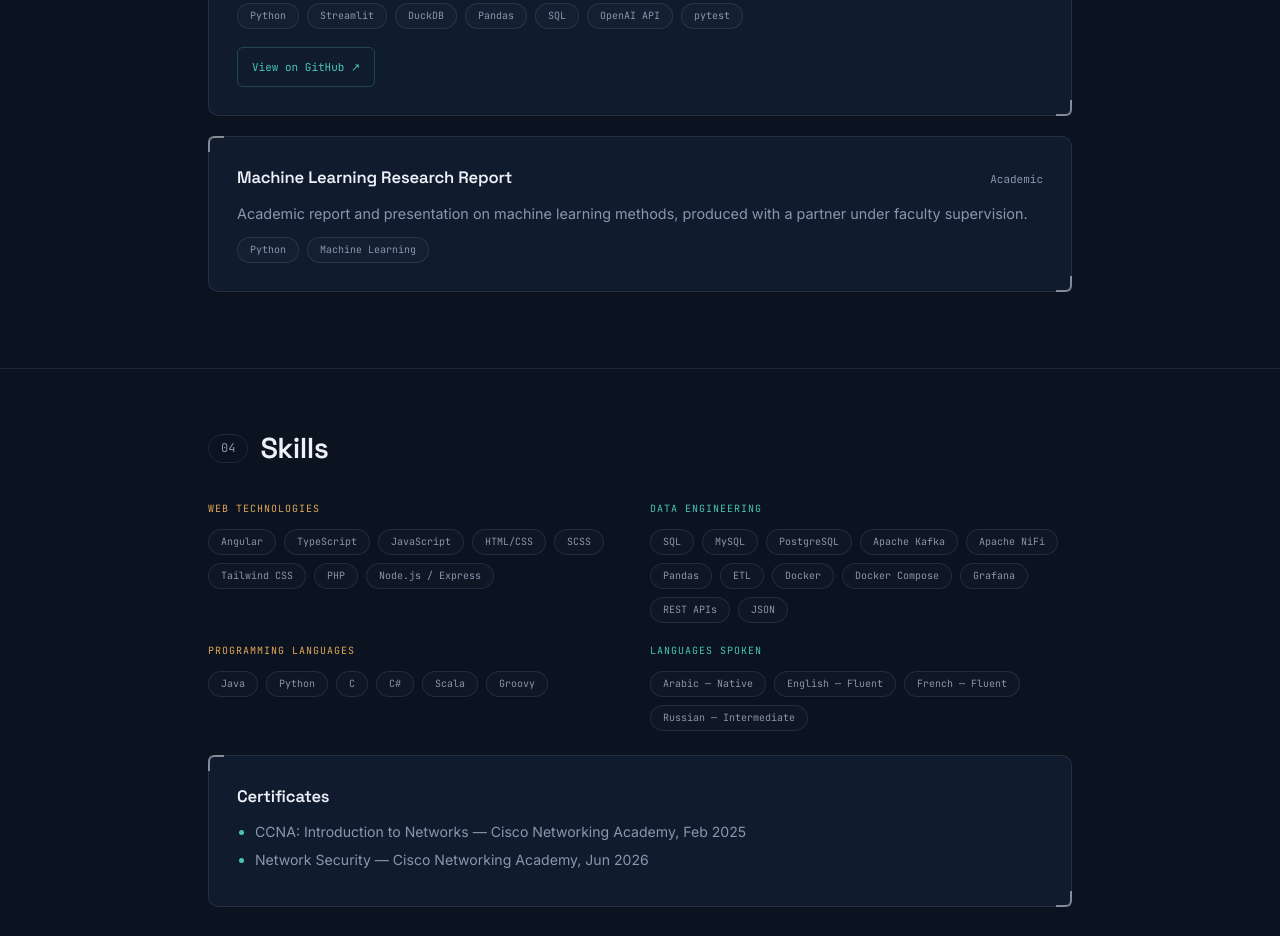
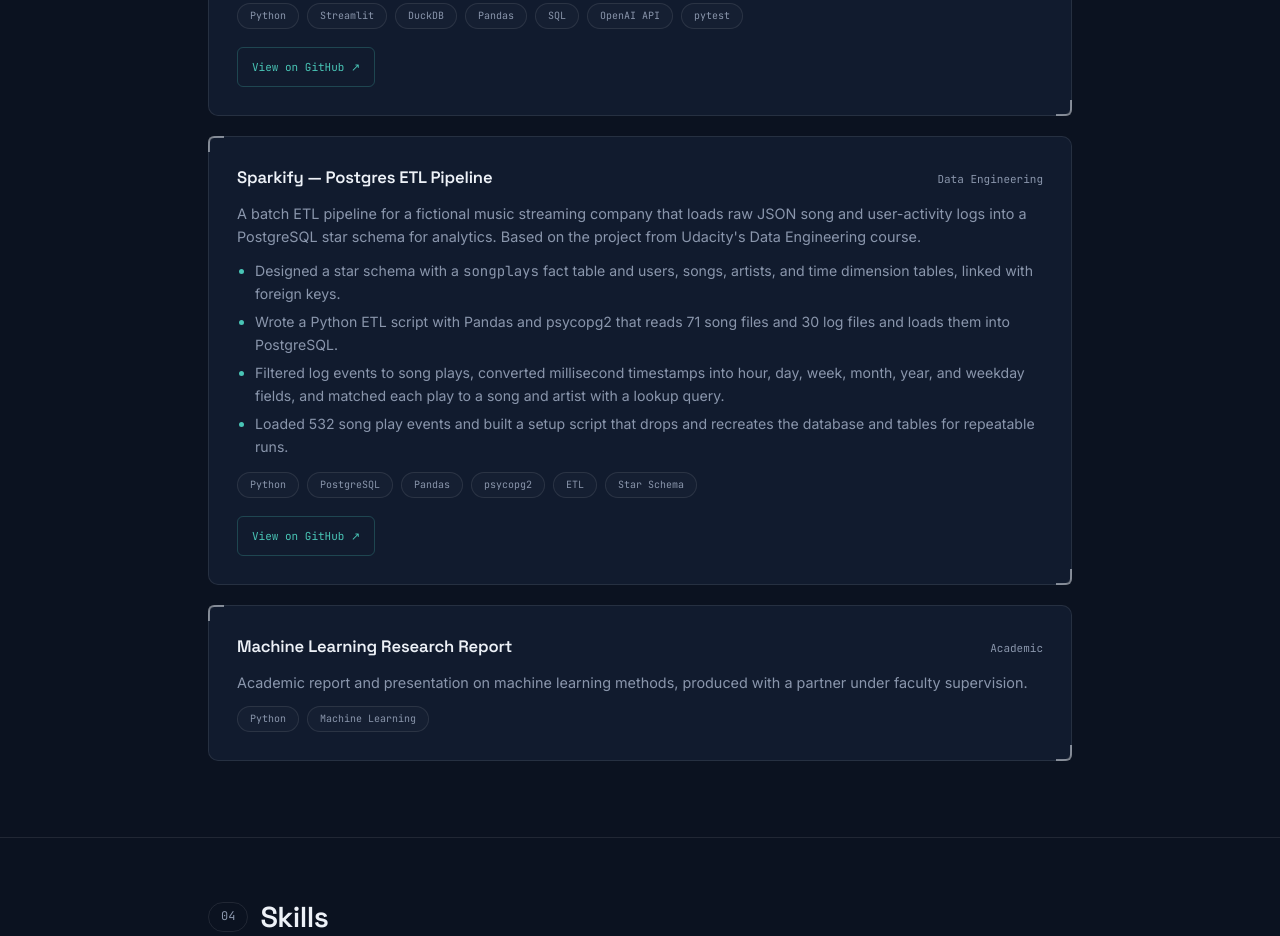
Before and after one commit to 3asseff/Portfolio, a plain HTML site: page index.html in a window 1280 px wide. Shown: the part 3697-4633 px from the top of the page. Drawn offline with Linux system fonts and the light colour scheme.

Commit message:
Update index.html

```diff
--- a/index.html
+++ b/index.html
@@ -12,7 +12,6 @@
     />
 
     <style>
-
       :root {
         --bg: #0b1220;
         --panel: #111b2e;
@@ -27,7 +26,6 @@
         --transition: 0.3s cubic-bezier(0.4, 0, 0.2, 1);
       }
 
-
       * {
         box-sizing: border-box;
         margin: 0;
@@ -65,7 +63,6 @@
         color: inherit;
         text-decoration: none;
       }
-
 
       body::before {
         content: "";
@@ -90,13 +87,11 @@
         pointer-events: none;
       }
 
-
       .wrap {
         max-width: 920px;
         margin: 0 auto;
         padding: 0 28px;
       }
-
 
       nav {
         position: sticky;
@@ -170,7 +165,6 @@
         width: 100%;
       }
 
-
       .hamburger {
         display: none;
         flex-direction: column;
@@ -210,7 +204,6 @@
       .hamburger.active span:nth-child(3) {
         transform: translateY(-7px) rotate(-45deg);
       }
-
 
       @media (max-width: 720px) {
         .hamburger {
@@ -253,8 +246,6 @@
         .nav-links a::after {
           bottom: 0;
         }
-
-
       }
 
       .hero {
@@ -292,7 +283,6 @@
         max-width: 560px;
         margin-bottom: 32px;
       }
-
 
       .pipeline {
         display: flex;
@@ -383,7 +373,6 @@
           transform: none;
         }
       }
-
 
       .cta-row {
         display: flex;
@@ -449,7 +438,6 @@
         }
       }
 
-
       section {
         padding: 56px 0;
         position: relative;
@@ -592,7 +580,6 @@
         border-color: rgba(255, 255, 255, 0.2);
         color: var(--text);
       }
-
 
       .project-actions {
         display: flex;
@@ -650,7 +637,6 @@
         margin-top: 0;
       }
 
-
       .about-text {
         color: var(--muted);
         max-width: 640px;
@@ -661,7 +647,6 @@
         font-size: clamp(0.92rem, 1vw, 1.05rem);
         line-height: 1.7;
       }
-
 
       .contact-panel p {
         margin-bottom: 0;
@@ -700,7 +685,6 @@
         border-color: var(--amber);
       }
 
-
       footer {
         padding: 34px 0 50px;
         text-align: center;
@@ -712,7 +696,6 @@
         color: var(--muted);
         letter-spacing: 0.04em;
       }
-
 
       .fade-up {
         opacity: 0;
@@ -741,7 +724,6 @@
         }
       }
 
-
       @media (max-width: 820px) {
         .wrap {
           padding: 0 24px;
@@ -763,7 +745,6 @@
           grid-template-columns: 1fr 1fr;
         }
       }
-
 
       @media (max-width: 620px) {
         .wrap {
@@ -881,7 +862,6 @@
         }
       }
 
-
       @media (max-width: 400px) {
         .wrap {
           padding: 0 14px;
@@ -962,7 +942,6 @@
           padding: 24px 0;
         }
       }
-
 
       @media print {
         nav {
@@ -1006,7 +985,6 @@
   </head>
 
   <body>
-
     <nav>
       <div class="wrap">
         <a href="#top" class="nav-brand">elias.assaf<span>.dev</span></a>
@@ -1035,7 +1013,6 @@
       </div>
     </nav>
 
-
     <header class="hero" id="top">
       <div class="wrap">
         <span class="eyebrow">Beirut, Lebanon · CS Graduate, LIU</span>
@@ -1082,7 +1059,6 @@
         </div>
       </div>
     </header>
-
 
     <section id="about">
       <div class="wrap fade-up">
@@ -1222,14 +1198,12 @@
       </div>
     </section>
 
-
     <section id="projects">
       <div class="wrap fade-up">
         <div class="stage-label">
           <span class="stage-num">03</span>
           <h2>Projects</h2>
         </div>
-
 
         <div class="panel">
           <div class="panel-head">
@@ -1295,7 +1269,6 @@
           </div>
         </div>
 
-
         <div class="panel">
           <div class="panel-head">
             <h3>SmartStay — Property Rental Platform</h3>
@@ -1328,7 +1301,6 @@
             <span class="tag-chip">JWT</span>
           </div>
         </div>
-
 
         <div class="panel">
           <div class="panel-head">
@@ -1382,7 +1354,56 @@
             </a>
           </div>
         </div>
-
+        <div class="panel">
+          <div class="panel-head">
+            <h3>Sparkify — Postgres ETL Pipeline</h3>
+            <span class="when mono">Data Engineering</span>
+          </div>
+          <p>
+            A batch ETL pipeline for a fictional music streaming company that
+            loads raw JSON song and user-activity logs into a PostgreSQL star
+            schema for analytics. Based on the project from Udacity's Data
+            Engineering course.
+          </p>
+          <ul>
+            <li>
+              Designed a star schema with a
+              <span class="mono">songplays</span> fact table and users, songs,
+              artists, and time dimension tables, linked with foreign keys.
+            </li>
+            <li>
+              Wrote a Python ETL script with Pandas and psycopg2 that reads 71
+              song files and 30 log files and loads them into PostgreSQL.
+            </li>
+            <li>
+              Filtered log events to song plays, converted millisecond
+              timestamps into hour, day, week, month, year, and weekday fields,
+              and matched each play to a song and artist with a lookup query.
+            </li>
+            <li>
+              Loaded 532 song play events and built a setup script that drops
+              and recreates the database and tables for repeatable runs.
+            </li>
+          </ul>
+          <div class="tags">
+            <span class="tag-chip">Python</span>
+            <span class="tag-chip">PostgreSQL</span>
+            <span class="tag-chip">Pandas</span>
+            <span class="tag-chip">psycopg2</span>
+            <span class="tag-chip">ETL</span>
+            <span class="tag-chip">Star Schema</span>
+          </div>
+          <div class="project-actions">
+            <a
+              href="https://github.com/3asseff/sparkify-postgres-etl"
+              target="_blank"
+              rel="noopener"
+              class="project-link"
+            >
+              View on GitHub ↗
+            </a>
+          </div>
+        </div>
 
         <div class="panel">
           <div class="panel-head">
@@ -1400,7 +1421,6 @@
         </div>
       </div>
     </section>
-
 
     <section id="skills">
       <div class="wrap fade-up">
@@ -1479,7 +1499,6 @@
         </div>
       </div>
     </section>
-
 
     <section id="contact">
       <div class="wrap fade-up">
@@ -1531,7 +1550,6 @@
       <p>Built by Elias Assaf · Beirut, Lebanon</p>
     </footer>
 
-
     <script>
       (function () {
         "use strict";
@@ -1554,7 +1572,6 @@
           io.observe(items[j]);
         }
 
-
         var hamburger = document.getElementById("hamburger");
         var navLinks = document.getElementById("navLinks");
         var navAnchors = navLinks.querySelectorAll("a[data-nav]");
@@ -1583,7 +1600,6 @@
               }
             });
           }
-
 
           document.addEventListener("click", function (e) {
             if (navLinks.classList.contains("open")) {
@@ -1598,14 +1614,12 @@
             }
           });
 
-
           document.addEventListener("keydown", function (e) {
             if (e.key === "Escape" && navLinks.classList.contains("open")) {
               toggleMenu(false);
               hamburger.focus();
             }
           });
-
 
           var resizeTimer;
           window.addEventListener("resize", function () {
```
